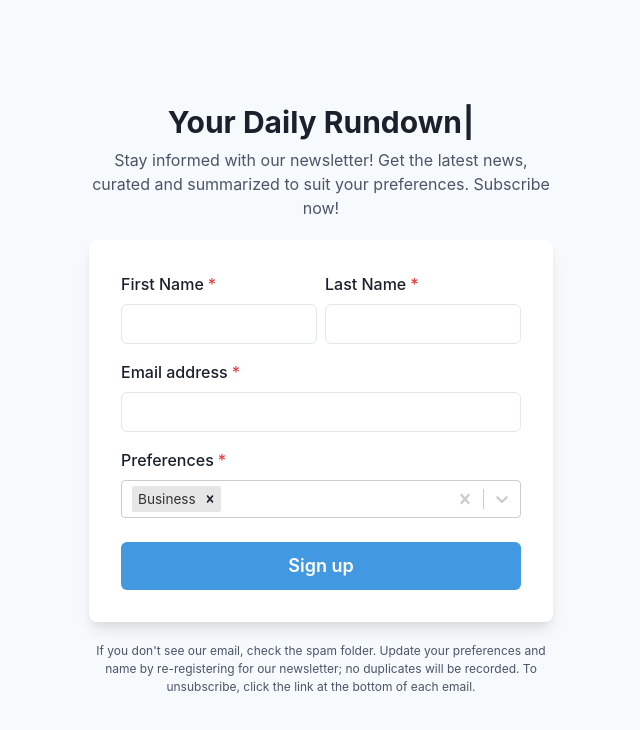
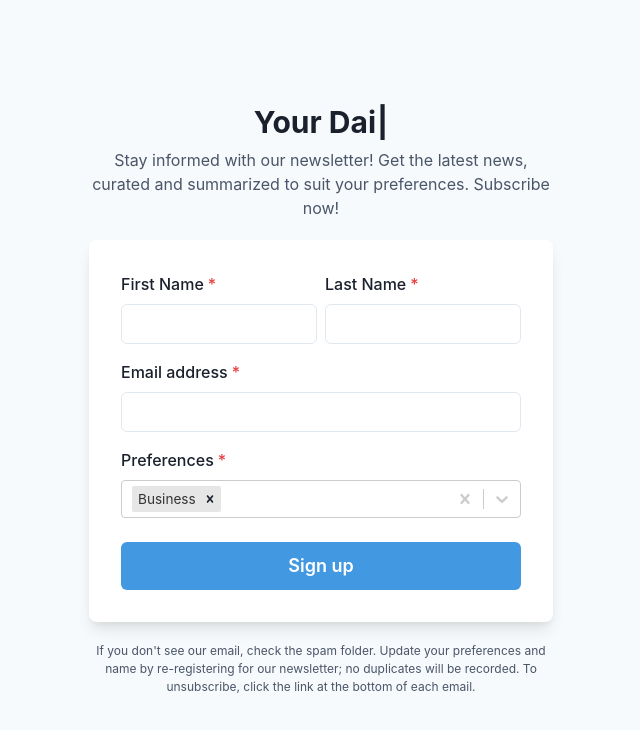
Before and after one commit to GiridharRNair/YourDailyRundown, a React (Vite) app: page / in a window 1280 px wide. Shown: the top 730 px of the page, without its empty margins (319-959 px from the left). Built offline with nearby package versions, Linux system fonts and the light colour scheme.

Commit message:
More categories, typewriter loop

```diff
--- a/package.json
+++ b/package.json
@@ -20,7 +20,6 @@
     "react": "^18.2.0",
     "react-dom": "^18.2.0",
     "react-select": "^5.7.4",
-    "react-typing-effect": "^2.0.5",
     "typewriter-effect": "^2.20.1"
   },
   "devDependencies": {
--- a/src/App.jsx
+++ b/src/App.jsx
@@ -16,9 +16,10 @@ import { useState } from 'react';
 import axios from 'axios';
 import Select from "react-select";
 import makeAnimated from "react-select/animated";
-import Typewriter from "typewriter-effect";
+import Typewriter from 'typewriter-effect';
 
 const API_URL = "https://giridharnair.pythonanywhere.com/";
+// const API_URL = 'http://127.0.0.1:8000'
 const categories = [
   { value: 'Business', label: 'Business' },
   { value: 'Entertainment', label: 'Entertainment' },
@@ -27,6 +28,8 @@ const categories = [
   { value: 'Science', label: 'Science' },
   { value: 'Sports', label: 'Sports' },
   { value: 'Technology', label: 'Technology' },
+  { value: 'World', label: 'World' },
+  { value: 'Politics', label: 'Politics' },
 ];
 
 
@@ -93,15 +96,12 @@ const App = () => {
           <Stack align={'center'}>
             <Heading fontSize={'3xl'} textAlign={'center'}>
             <Typewriter
-              onInit={(typewriter) => {
-                typewriter
-                  .typeString("Your Daily Rundown")
-                  .pauseFor(3000)
-                  .deleteAll()
-                  .typeString("Subscribe Now!")
-                  .start();
-                }}
-              />
+              options={{
+                strings: ['Your Daily Rundown', 'Subscribe Now!'],
+                autoStart: true,
+                loop: true,
+              }}
+            />
             </Heading>
             <Text fontSize={'md'} color={'gray.600'} textAlign={'center'}>
               Stay informed with our newsletter! Get the latest news, curated and summarized to suit your preferences. Subscribe now!
```
Also changed, not shown: 1 other file (tests, documents, lock files or other folders).
